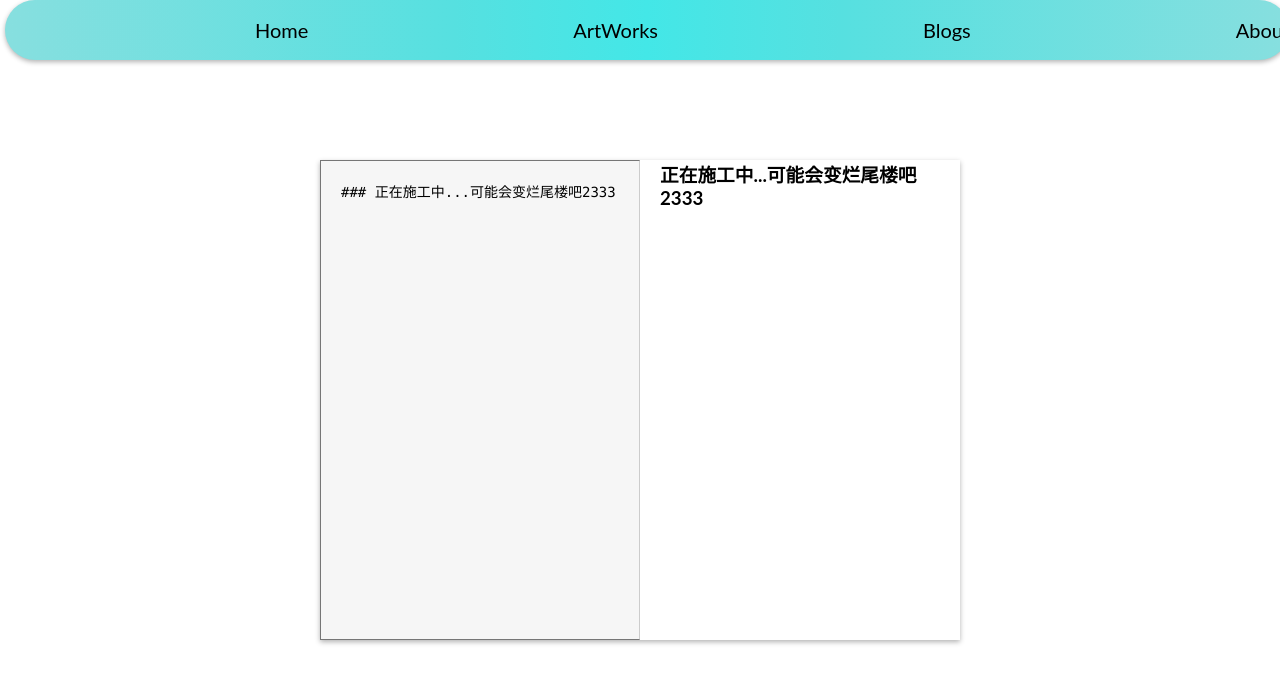
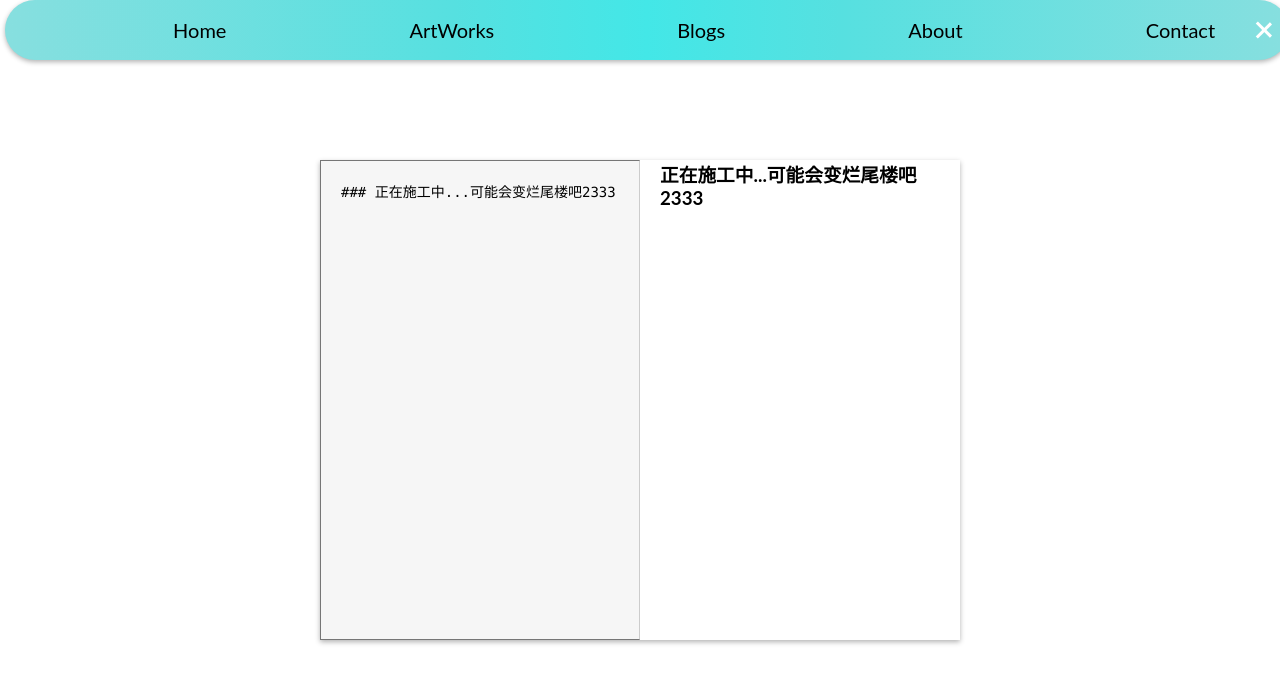
Before and after one commit to LuciaZ/MyFirstWeb, a Vue app: page /blog in a window 1280 px wide. Shown: the top 684 px of the page. Built offline with nearby package versions, Linux system fonts and the light colour scheme.

Commit message:
Add files via upload

```diff
--- a/src/components/NavTab/NavTab.vue
+++ b/src/components/NavTab/NavTab.vue
@@ -105,7 +105,7 @@ nav.active ul {
 nav ul li {
   font-size: 20px;
   font-weight: 400;
-  margin-left: 225px;
+  margin-left: auto;
   margin-right: 20px;
   transform: rotateY(0deg);
   opacity: 0;
```
